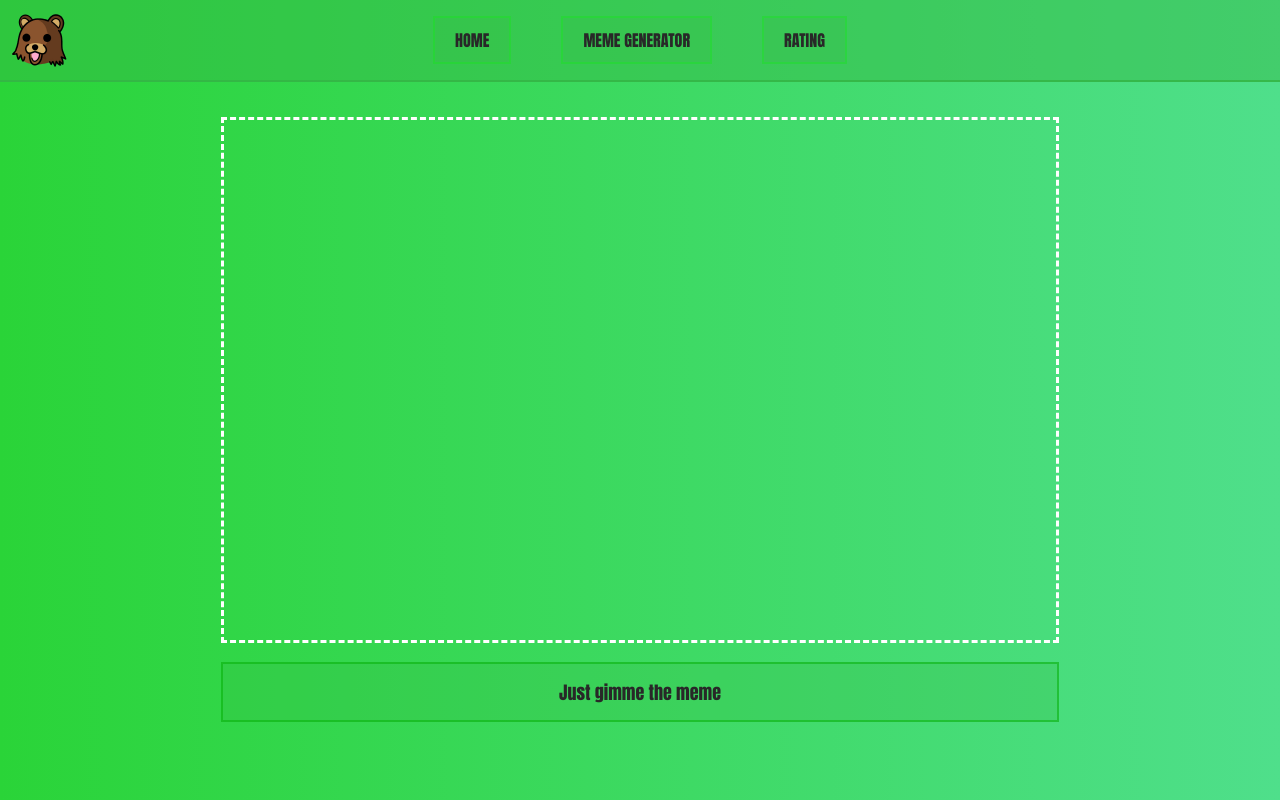
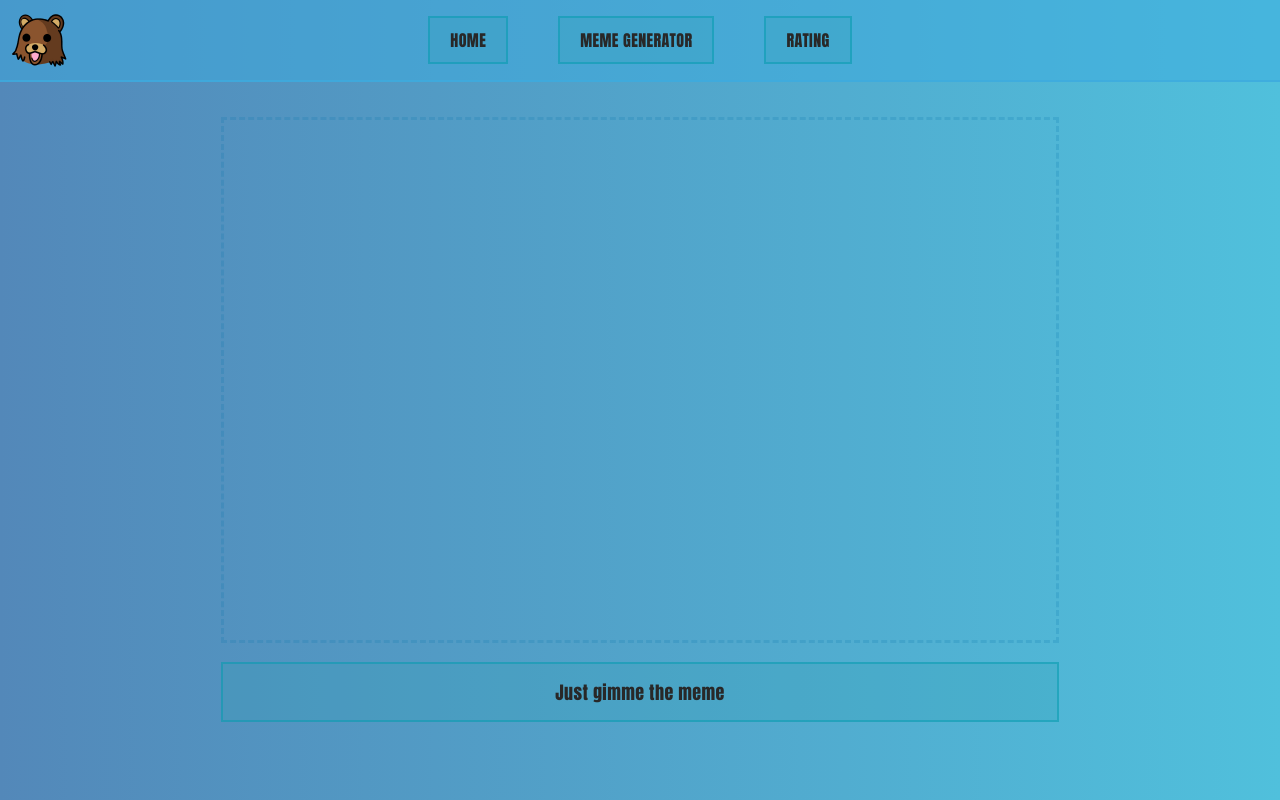
Before and after one commit to ItsOnlyGame/just-some-random-thing-for-school, a website: page Webpages/meme-generator/index.html in a window 1280 px wide. Drawn offline with Linux system fonts and the light colour scheme; files that its build step writes are made by us from their sources; files whose address does not match are found by name.

Commit message:
Changed color theme to blue

```diff
--- a/Webpages/meme-generator/style.css
+++ b/Webpages/meme-generator/style.css
@@ -9,7 +9,7 @@
     width: 65vw;
     height: 65vh;
 
-    border: 3px dashed white;
+    border: 3px dashed rgba(10, 120, 175, 0.2);
 }
 
 #pic-holder #pic {
@@ -20,7 +20,7 @@
 
 #pic-loading {
     font-size: 64px;
-    color: black;
+    color: rgb(40, 40, 40);
 }
 
 #under-content {
@@ -34,7 +34,7 @@
     grid-row-start: 1;
 
     font-size: 16px;
-    color: black;
+    color: rgb(40, 40, 40);
 
     align-self: right;
     justify-self: right;
--- a/public/res/GlobalStyles.css
+++ b/public/res/GlobalStyles.css
@@ -2,10 +2,11 @@
     font-family: Impact, Haettenschweiler, 'Arial Narrow Bold', sans-serif;
     margin: 0;
     padding: 0;
- }
+    letter-spacing: 0.4px;
+}
 
 body {
-    background: linear-gradient(to left, rgb(79, 223, 139), rgb(42, 212, 56));
+    background: linear-gradient(to left, rgb(80, 192, 220), rgb(83, 136, 185));
 }
 
 header {
@@ -16,8 +17,8 @@ header {
     align-content: center;
     justify-content: center;
 
-    background-color: rgba(52, 182, 69, 0.45);
-    border-bottom: 2px solid rgba(52, 182, 69, 0.856);
+    background-color: rgba(60, 171, 223, 0.5);
+    border-bottom: 2px solid rgba(60, 171, 223, 0.75);
     width: 100%;
     height: 80px;
     border-radius: 0;
@@ -36,8 +37,8 @@ header {
 .tab {
     text-decoration: none;
 
-    border: 2px solid rgba(0, 255, 0, 0.25);
-    background-color: rgba(52, 182, 69, 0.25);
+    border: 2px solid rgba(0, 155, 175, 0.5);
+    background-color: rgba(50, 160, 180, 0.25);
     color: rgb(40, 40, 40);
 
     padding: 10px 20px;
@@ -46,8 +47,8 @@ header {
 }
 
 .tab:hover {
-    background-color: rgba(52, 182, 69, 0.25);
-    border: 2px solid rgba(0, 255, 0, 0.65);
+    border: 2px solid rgba(0, 155, 175, 0.75);
+    background: rgba(50, 160, 180, 0.5);
 }
 
 
@@ -68,8 +69,8 @@ header {
 
 .button {
     padding: 12px;
-    border: 2px solid rgba(0, 175, 0, 0.5);
-    background: rgba(52, 182, 69, 0.25);
+    border: 2px solid rgba(0, 155, 175, 0.5);
+    background: rgba(50, 160, 180, 0.25);
     cursor: pointer;
     outline: none;
     box-shadow: none;
@@ -81,8 +82,8 @@ header {
 }
 
 .button:hover {
-    background: rgba(0, 255, 0, 0.35);
-    border: solid rgb(0, 255, 0) 2px;
+    border: 2px solid rgba(0, 155, 175, 0.75);
+    background: rgba(50, 160, 180, 0.5);
 }
 
 .button:active {
@@ -95,7 +96,7 @@ header {
 
 .select {
     background: rgba(255, 255, 255, 0.35);
-    color: black;
+    color: rgb(40, 40, 40);
     border: 3px solid white;
     box-shadow: 0 5px 25px rgba(255, 255, 255, 0.2);
 
```
Also changed, not shown: Webpages/rater/style.css (+7 -7 lines).
